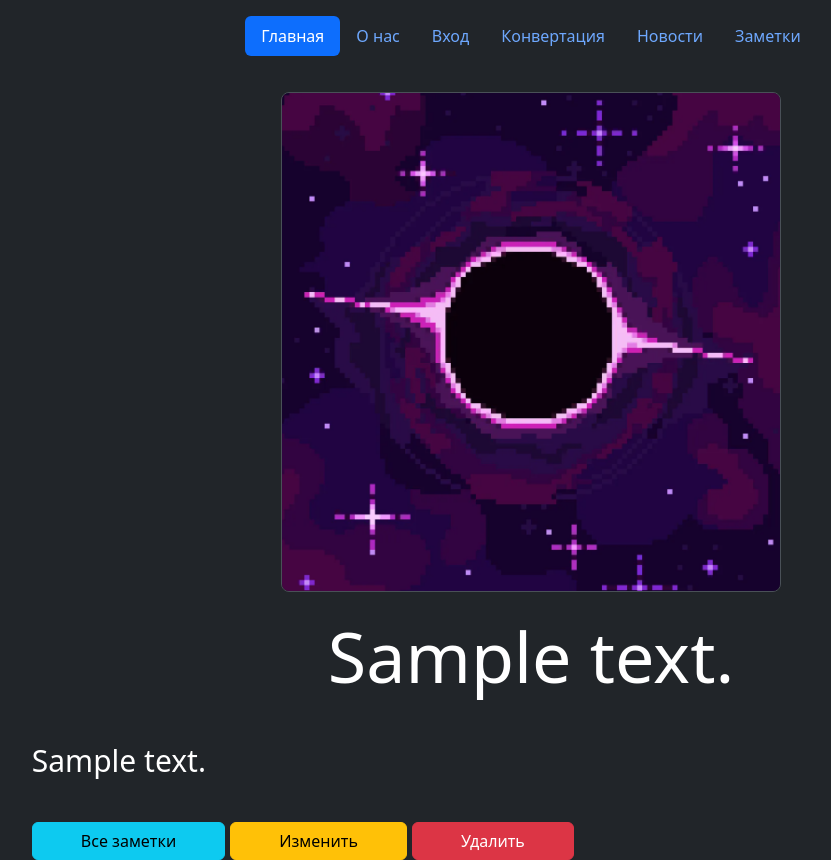
After one commit to DarkPythons/Flask-site, a Flask app: page /notes/view_note/1 in a window 1280 px wide. The commit adds this page. Shown: the whole page, without its empty margins (109-940 px from the left). Run offline with Flask 3, Linux system fonts and the light colour scheme; a user stored in the database is signed in; tables that the repository leaves empty hold one stand-in row (values such as "Sample post"); parts of the project's set-up code (start-up, migrations or seed data) failed here and were passed over.

Commit message:
Added a page to display a specific note

```diff
--- a/app/notes/notes_orm.py
+++ b/app/notes/notes_orm.py
@@ -7,13 +7,24 @@ class NotesOrm:
         self.session = db.session
         self.Notes = Notes
 
+    def get_note_info_by_id(self, id_note):
+        query = select(self.Notes.id, self.Notes.name_notes, self.Notes.text_notes, self.Notes.author_id).where(self.Notes.id == id_note)
+        result = self.session.execute(query)
+        return result.mappings().one()
+
     def get_notes_by_limit(self, *, limit_notes: int = 15, author_id: int) -> list[dict, dict]:
-        query = select(self.Notes.id, self.Notes.name_notes, self.Notes.text_notes, self.Notes.author_id).where(self.Notes.author_id == author_id).limit(limit_notes)
+        query = select(
+            self.Notes.id, self.Notes.name_notes, self.Notes.text_notes,
+            self.Notes.author_id).where(
+                self.Notes.author_id == author_id
+            ).limit(limit_notes).order_by(self.Notes.id.desc())
         result = self.session.execute(query)
         return result.mappings().all()
 
     def add_new_notes(self, *, name_notes, text_notes, author_id):
-        query = insert(self.Notes).values(name_notes=name_notes, text_notes=text_notes, author_id=author_id)
+        query = insert(self.Notes).values(
+            name_notes=name_notes, text_notes=text_notes, author_id=author_id
+        )
         self.session.execute(query)
         self.session.commit()
 
@@ -23,7 +34,9 @@ class NotesOrm:
         self.session.commit()
 
     def check_note_and_author(self, id_note, user_id) -> bool:
-        query = select(self.Notes).where((self.Notes.id == id_note) & (self.Notes.author_id == user_id))
+        query = select(self.Notes).where(
+            (self.Notes.id == id_note) & (self.Notes.author_id == user_id)
+        )
         result = self.session.execute(query)
         if result:
             if result.all():
--- a/app/notes/router_notes.py
+++ b/app/notes/router_notes.py
@@ -53,3 +53,21 @@ def delete_note_page(id_note: int):
     else:
         flash('Вы не являетесь автором этой заметки', category='error_notes')
     return redirect('/notes/')
+
+@notes_router.route('/update_note/<int:id_note>')
+@login_required
+def update_note_page(id_note: int):
+    return f'Обновление {id_note}'
+
+@notes_router.route('/view_note/<int:id_note>')
+@login_required
+def page_one_note(id_note: int):
+    note_orm = NotesOrm()
+    user_id: int = current_user.get_id()
+    status_author: bool = note_orm.check_note_and_author(id_note, user_id)
+    if status_author:
+        note_by_id_requests = note_orm.get_note_info_by_id(id_note)
+        return render_template('one_note_page.html', title='Заметка', note_data= note_by_id_requests)
+    else:
+        flash('Вы не являетесь автором этой заметки', category='error_notes')
+        return redirect('/notes/')
--- a/app/notes/templates/notes/notes_page.html
+++ b/app/notes/templates/notes/notes_page.html
@@ -30,9 +30,9 @@
             <h3 class="display-6 fw-bold">{{ one_notes.name_notes }}</h3>
             <ul class="d-flex list-unstyled mt-auto nav nav-pills button-padding-left">
 
-                <li class="nav-item padding-item-bar"><a href="/notes/" class="btn btn-info px-5" aria-current="page ">Описание</a></li>
+                <li class="nav-item padding-item-bar"><a href="/notes/view_note/{{ one_notes.id }}" class="btn btn-info px-5" aria-current="page ">Описание</a></li>
 
-                <li class="nav-item padding-item-bar"><a href="/notes/" class="btn btn-warning px-5" aria-current="page ">Изменить</a></li>
+                <li class="nav-item padding-item-bar"><a href="/notes/update_note/{{ one_notes.id }}" class="btn btn-warning px-5" aria-current="page ">Изменить</a></li>
 
                 <li class="nav-item padding-item-bar"><a href="/notes/delete_note/{{ one_notes.id }}" class="btn btn-danger px-5 " aria-current="page ">Удалить</a></li>
               </li>
--- /dev/null
+++ b/app/notes/templates/notes/one_note_page.html
@@ -0,0 +1,42 @@
+{% extends 'base.html' %}
+
+{% block content %}
+
+<div style='padding-top:20px;' class='center-text'>
+    <div class="cover-container text-bg-dark">
+        <main class="px-3">
+
+            <div class=''>
+                <img src='/static/image/fon.png' class="bd-placeholder-img d-block mx-auto border rounded-3" width="500px" height="500px">
+            </div>
+
+            <div class='notes-title '>
+                <p class='text-size-big'>{{ note_data.name_notes }}</p>
+            </div>
+
+            <div class='notes-text'>
+                <p class='text-size-medium'>{{ note_data.text_notes }}</p>
+
+            </div>
+
+            <div class='footer-news'>
+
+                <ul class=" mt-auto nav nav-pills">
+
+                    <li class="nav-item padding-item-bar"><a href="/notes/" class="btn btn-info px-5" aria-current="page">Все заметки</a></li>
+
+                    <li class="nav-item padding-item-bar"><a href="/notes/update_note/{{ note_data.id }}" class="btn btn-warning px-5" aria-current="page">Изменить</a></li>
+
+                    <li class="nav-item padding-item-bar"><a href="/notes/delete_note/{{ note_data.id }}" class="btn btn-danger px-5 " aria-current="page ">Удалить</a></li>
+                  </li>
+                </ul>
+            </div>
+
+
+
+        </main>
+      </div>
+    </div>
+
+
+{% endblock content %}
--- a/app/static/css/styles.css
+++ b/app/static/css/styles.css
@@ -3,6 +3,19 @@
     padding-bottom: 20%;
 }
 
+.content-center {
+    top: 30%;
+    padding-top: 15%;
+    justify-content:space-between
+}
+
+.text-size-big {
+    font-size: 70px;
+}
+
+.text-size-medium {
+    font-size: 30px;
+}
 
 .center-text {
     text-align: center;
@@ -117,6 +130,19 @@
     padding-bottom: 1%;
 }
 
+.notes-title {
+    padding-top: 1%;
+    padding-bottom: 1%;
+    font-size: 200%;
+}
+.notes-text {
+    padding-left: 10%;
+    padding-right: 10%;
+    text-align: justify;
+    font-size: 150%;
+    padding-bottom: 1%;
+}
+
 .news-views {
     text-align: left;
     font-size: 30px;
```
